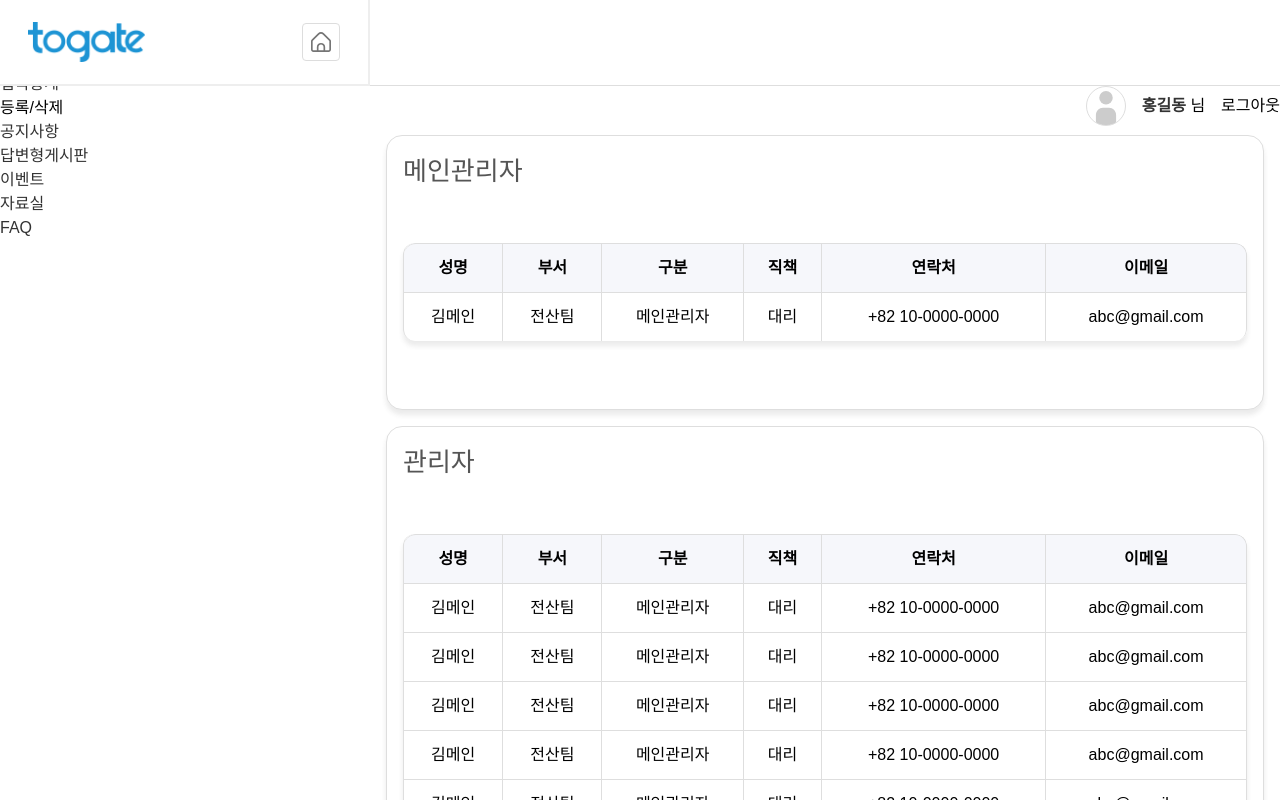
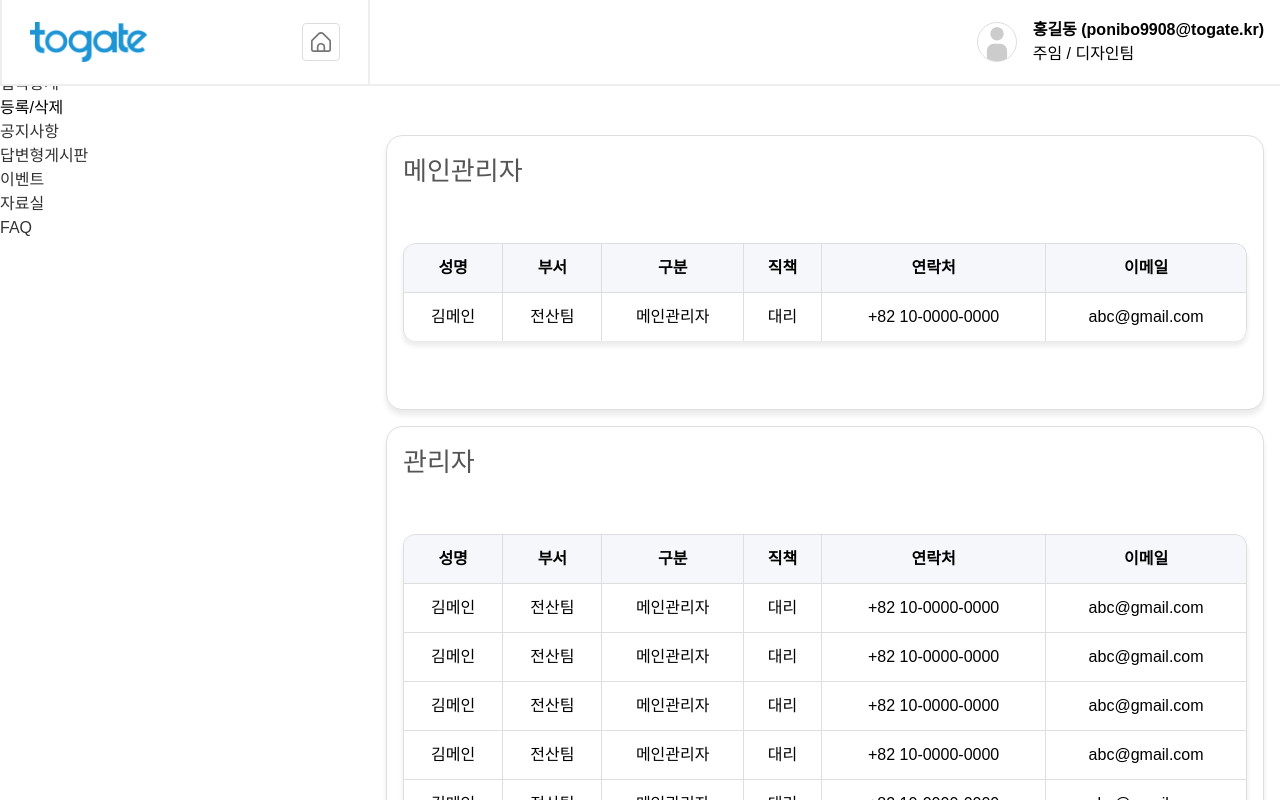
Before and after one commit to togatecomz01/togatecomz_admin, a React (Vite) app in the folder html/: page /admin in a window 1280 px wide. Shown: the top 800 px of the page. Built offline with nearby package versions, Linux system fonts and the light colour scheme.

Commit message:
css 수정

```diff
--- a/html/src/components/layout/Header/Header.module.scss
+++ b/html/src/components/layout/Header/Header.module.scss
@@ -1,41 +1,40 @@
 @use '@/styles/_variables' as vars;
 
 .header {
+  // 사이즈
   width: 100%;
   height: 86px;
-  flex-shrink: 0;
-
-  background: vars.$white-color;
-  border-bottom: vars.$border;
-
-  display: block;
+  box-sizing: border-box; // 보더를 박스 안에
+  // 보더
+  border-bottom: 2px solid vars.$gray-line-1;
+  background: vars.$white-color; // 배경색
+  // 고정
+  position: fixed;
+  top: 0;
+  left: 0;
+  // 정렬
+  display: flex;
   align-items: center;
-  z-index: 1;
-  position: absolute;
-  box-sizing: border-box;
-
-  strong {
-    font-weight: 600;
-    color: vars.$dark-color;
-  }
+  justify-content: space-between;
 }
 
 .LogoHomeWrapper {
   // 가로 배치
   display: flex;
   flex-direction: row;
-  // 세로 중앙 정렬
-  align-items: center;
-  // 가로 양끝 정렬
-  justify-content: space-between;
-
+  align-items: center; // 세로 중앙 정렬
+  justify-content: space-between; // 가로 양끝 정렬
+  // 사이즈
   width: 370px;
   height: 86px;
-  padding: 24px 28px;
-  box-sizing: border-box;
+  padding: 24px 28px; // 패딩
+  box-sizing: border-box; // 보더를 박스 안에
+  // 보더
+  border-left: 2px solid vars.$gray-line-1;
   border-right: 2px solid vars.$gray-line-1;
-  border-bottom: 2px solid vars.$gray-line-1;
-  background: vars.$white-color;
+  border-bottom: 1px solid vars.$gray-line-1;
+
+  background: vars.$white-color; // 배경색
 }
 
 // 투게이트 로고
@@ -52,12 +51,13 @@
   display: flex;
   align-items: center;
   justify-content: center;
+  // 사이즈
   width: 38px;
   height: 38px;
   // 테두리, 배경
   border-radius: 4px;
   border: 1.5px solid vars.$gray-line-2;
-  background: #fff;
+  background: vars.$white-color;
 }
 
 // 홈 아이콘
@@ -68,6 +68,7 @@
   background-size: contain;
   background-repeat: no-repeat;
 }
+
 .userInfo {
   display: flex;
   align-items: center;
@@ -87,3 +88,8 @@
   border-radius: 50%;
   border: vars.$border;
 }
+
+.logout {
+  background-image: url('../../../assets/images/ico-enter.svg');
+  background-size: contain;
+}
--- a/html/src/components/layout/Header/Header.tsx
+++ b/html/src/components/layout/Header/Header.tsx
@@ -13,9 +13,10 @@ function Header() {
       <div className={styles.userInfo}>
         <div className={styles.image}></div>
         <div>
-          <strong>홍길동</strong> 님
+          <strong>홍길동 (ponibo9908@togate.kr)</strong>
+          <div>주임 / 디자인팀</div>
         </div>
-        <Link to="/login">로그아웃</Link>
+        <div className={styles.logout}></div>
       </div>
     </div>
   );
--- a/html/src/components/layout/Layout.module.scss
+++ b/html/src/components/layout/Layout.module.scss
@@ -3,10 +3,11 @@
 .layout {
   display: flex;
   flex-direction: column;
-  height: 100vh;
+  height: 100%;
 }
 
 .body {
+  flex-grow: 1;
   display: flex;
   flex-direction: row;
 }
```
Also changed, not shown: html/src/assets/images/ico-enter.svg (added).
